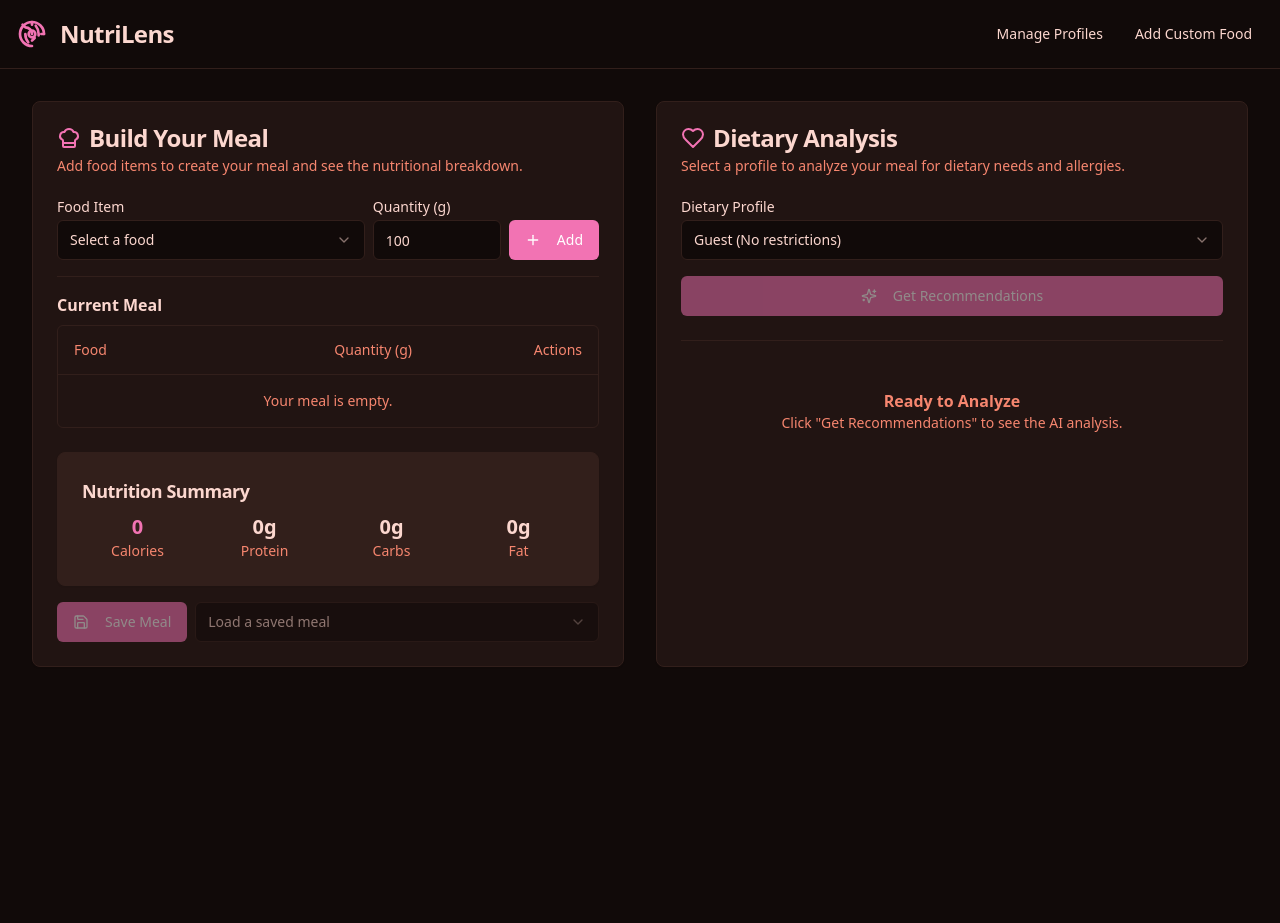
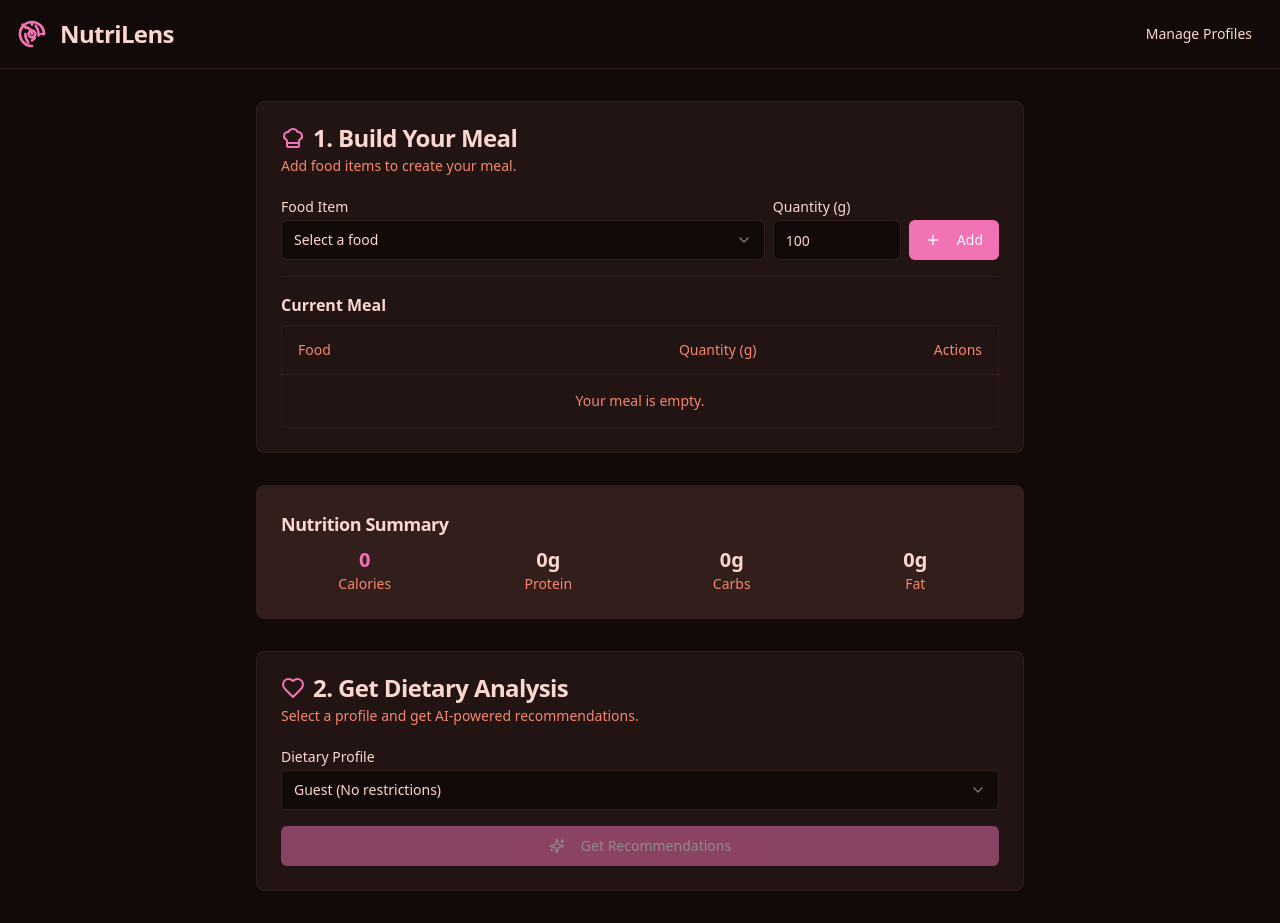
Before and after one commit to websitecreatorRodan/nutrilens, a Next.js app: page / in a window 1280 px wide. Before the commit the page ends 800 px from the top, so only its background shows below. Built offline with nearby package versions, Linux system fonts and the light colour scheme; what @genkit-ai/googleai, genkit would draw is missing.

Commit message:
not all this shit just make it simple man

```diff
--- a/src/components/nutrilens-app.tsx
+++ b/src/components/nutrilens-app.tsx
@@ -24,7 +24,6 @@ export function NutriLensApp() {
 
   const [foodData, setFoodData] = useLocalStorage<FoodItem[]>('nutrilens-food-data', FOOD_DATABASE);
   const [profiles, setProfiles] = useLocalStorage<DietaryProfile[]>('nutrilens-profiles', DEFAULT_PROFILES);
-  const [savedMeals, setSavedMeals] = useLocalStorage<SavedMeal[]>('nutrilens-saved-meals', []);
 
   const [currentMeal, setCurrentMeal] = useState<MealItem[]>([]);
   const [selectedFoodId, setSelectedFoodId] = useState<string>('');
@@ -37,11 +36,7 @@ export function NutriLensApp() {
 
   // Dialog states
   const [isProfileManagerOpen, setProfileManagerOpen] = useState(false);
-  const [isCustomFoodOpen, setCustomFoodOpen] = useState(false);
-  const [isSaveMealOpen, setSaveMealOpen] = useState(false);
   const [editingProfile, setEditingProfile] = useState<Partial<DietaryProfile> | null>(null);
-  const [newCustomFood, setNewCustomFood] = useState({ name: '', ingredients: '', calories: '0', protein: '0', carbs: '0', fat: '0' });
-  const [newMealName, setNewMealName] = useState('');
 
   const selectedProfile = useMemo(() => profiles.find(p => p.id === selectedProfileId), [profiles, selectedProfileId]);
 
@@ -149,59 +144,6 @@ export function NutriLensApp() {
     setProfileManagerOpen(false);
   };
 
-  const handleAddCustomFood = () => {
-    const { name, ingredients, calories, protein, carbs, fat } = newCustomFood;
-    if (!name || !ingredients) {
-      toast({ title: "Error", description: "Food name and ingredients are required.", variant: "destructive" });
-      return;
-    }
-    const newFood: FoodItem = {
-      id: new Date().toISOString(),
-      name,
-      ingredients,
-      nutrition: {
-        calories: parseFloat(calories) || 0,
-        protein: parseFloat(protein) || 0,
-        carbs: parseFloat(carbs) || 0,
-        fat: parseFloat(fat) || 0,
-      }
-    };
-    setFoodData([...foodData, newFood]);
-    toast({ title: "Custom Food Added", description: `"${name}" has been added to your food list.` });
-    setCustomFoodOpen(false);
-    setNewCustomFood({ name: '', ingredients: '', calories: '0', protein: '0', carbs: '0', fat: '0' });
-  };
-
-  const handleSaveMeal = () => {
-    if (!newMealName) {
-      toast({ title: "Error", description: "Please enter a name for your meal.", variant: "destructive" });
-      return;
-    }
-    const newMeal: SavedMeal = {
-      id: new Date().toISOString(),
-      name: newMealName,
-      items: currentMeal
-    };
-    setSavedMeals([...savedMeals, newMeal]);
-    toast({ title: "Meal Saved", description: `Meal "${newMealName}" has been saved.` });
-    setNewMealName('');
-    setSaveMealOpen(false);
-  };
-
-  const handleLoadMeal = (mealId: string) => {
-    const meal = savedMeals.find(m => m.id === mealId);
-    if (meal) {
-      setCurrentMeal(meal.items);
-      setRecommendations(null);
-      toast({ title: "Meal Loaded", description: `"${meal.name}" has been loaded.` });
-    }
-  };
-
-  const handleDeleteMeal = (mealId: string) => {
-    setSavedMeals(savedMeals.filter(m => m.id !== mealId));
-    toast({ title: "Meal Deleted" });
-  };
-
   useEffect(() => {
     if(!selectedProfileId && profiles.length > 0) {
       setSelectedProfileId(profiles[0].id)
@@ -215,20 +157,15 @@ export function NutriLensApp() {
           <NutriLensLogo className="h-8 w-8 text-primary" />
           <h1 className="text-2xl font-bold tracking-tight text-foreground">NutriLens</h1>
         </div>
-        <div className="flex items-center gap-2">
         <Button variant="ghost" size="sm" onClick={() => setProfileManagerOpen(true)}>Manage Profiles</Button>
-            <Button variant="ghost" size="sm" onClick={() => setCustomFoodOpen(true)}>Add Custom Food</Button>
-        </div>
       </header>
 
       <main className="flex-1 p-4 md:p-6 lg:p-8">
-        <div className="grid gap-8 lg:grid-cols-2">
-          {/* Left Column: Meal Builder */}
-          <div className="flex flex-col gap-8">
-            <Card className="flex-grow">
+        <div className="max-w-3xl mx-auto flex flex-col gap-8">
+            <Card>
               <CardHeader>
-                <CardTitle className="flex items-center gap-2"><ChefHat className="text-primary"/>Build Your Meal</CardTitle>
-                <CardDescription>Add food items to create your meal and see the nutritional breakdown.</CardDescription>
+                <CardTitle className="flex items-center gap-2"><ChefHat className="text-primary"/>1. Build Your Meal</CardTitle>
+                <CardDescription>Add food items to create your meal.</CardDescription>
               </CardHeader>
               <CardContent className="flex flex-col gap-4">
                 <div className="flex flex-col sm:flex-row items-end gap-2">
@@ -281,7 +218,8 @@ export function NutriLensApp() {
                 </div>
 
               </CardContent>
-              <CardFooter className="flex-col items-start gap-4">
+            </Card>
+
             <Card className="w-full bg-secondary">
                 <CardHeader className="pb-2">
                     <CardTitle className="text-lg">Nutrition Summary</CardTitle>
@@ -296,32 +234,10 @@ export function NutriLensApp() {
                 </CardContent>
             </Card>
 
-                  <div className="flex flex-col sm:flex-row gap-2 w-full">
-                    <Button onClick={() => setSaveMealOpen(true)} disabled={currentMeal.length === 0} className="w-full sm:w-auto"><Save className="mr-2 h-4 w-4"/>Save Meal</Button>
-                    <Select onValueChange={handleLoadMeal} disabled={savedMeals.length === 0}>
-                      <SelectTrigger className="w-full sm:flex-1"><SelectValue placeholder="Load a saved meal" /></SelectTrigger>
-                      <SelectContent>
-                        {savedMeals.map(meal => (
-                          <div key={meal.id} className="flex items-center pr-2">
-                            <SelectItem value={meal.id} className="flex-1">{meal.name}</SelectItem>
-                            <Button variant="ghost" size="icon" className="h-7 w-7" onClick={(e) => { e.stopPropagation(); handleDeleteMeal(meal.id); }}>
-                              <X className="h-4 w-4 text-muted-foreground" />
-                            </Button>
-                          </div>
-                        ))}
-                      </SelectContent>
-                    </Select>
-                  </div>
-              </CardFooter>
-            </Card>
-          </div>
-
-          {/* Right Column: Dietary Analysis */}
-          <div className="flex flex-col gap-8">
-            <Card className="flex-grow">
+            <Card>
               <CardHeader>
-                <CardTitle className="flex items-center gap-2"><Heart className="text-primary"/>Dietary Analysis</CardTitle>
-                <CardDescription>Select a profile to analyze your meal for dietary needs and allergies.</CardDescription>
+                <CardTitle className="flex items-center gap-2"><Heart className="text-primary"/>2. Get Dietary Analysis</CardTitle>
+                <CardDescription>Select a profile and get AI-powered recommendations.</CardDescription>
               </CardHeader>
               <CardContent className="flex flex-col gap-4">
                 <div className="grid gap-1.5">
@@ -338,6 +254,7 @@ export function NutriLensApp() {
                   Get Recommendations
                 </Button>
               </CardContent>
+              { (isLoading || recommendations) &&
                 <CardContent>
                     <Separator className="mb-4" />
                     <div className="space-y-4">
@@ -371,16 +288,10 @@ export function NutriLensApp() {
                         ))}
                       </div>
                     )}
-                  {!isLoading && !recommendations && (
-                    <div className="flex flex-col items-center justify-center text-center text-muted-foreground p-8">
-                       <p className="font-semibold">Ready to Analyze</p>
-                       <p className="text-sm">Click "Get Recommendations" to see the AI analysis.</p>
-                    </div>
-                  )}
                     </div>
                 </CardContent>
+              }
             </Card>
-          </div>
         </div>
       </main>
 
@@ -425,33 +336,6 @@ export function NutriLensApp() {
           </DialogFooter>
         </DialogContent>
       </Dialog>
-
-      {/* Custom Food Dialog */}
-      <Dialog open={isCustomFoodOpen} onOpenChange={setCustomFoodOpen}>
-        <DialogContent>
-            <DialogHeader><DialogTitle>Add Custom Food</DialogTitle><DialogDescription>Add your own food item to the database. Nutrition values should be per 100g.</DialogDescription></DialogHeader>
-            <div className="grid gap-4 py-4">
-                <div className="grid gap-2"><Label htmlFor="cf-name">Food Name</Label><Input id="cf-name" value={newCustomFood.name} onChange={e => setNewCustomFood({...newCustomFood, name: e.target.value})} /></div>
-                <div className="grid gap-2"><Label htmlFor="cf-ing">Ingredients (comma separated)</Label><Input id="cf-ing" value={newCustomFood.ingredients} onChange={e => setNewCustomFood({...newCustomFood, ingredients: e.target.value})} /></div>
-                <div className="grid grid-cols-2 gap-4">
-                    <div className="grid gap-2"><Label htmlFor="cf-cal">Calories</Label><Input id="cf-cal" type="number" value={newCustomFood.calories} onChange={e => setNewCustomFood({...newCustomFood, calories: e.target.value})} /></div>
-                    <div className="grid gap-2"><Label htmlFor="cf-pro">Protein (g)</Label><Input id="cf-pro" type="number" value={newCustomFood.protein} onChange={e => setNewCustomFood({...newCustomFood, protein: e.target.value})} /></div>
-                    <div className="grid gap-2"><Label htmlFor="cf-car">Carbs (g)</Label><Input id="cf-car" type="number" value={newCustomFood.carbs} onChange={e => setNewCustomFood({...newCustomFood, carbs: e.target.value})} /></div>
-                    <div className="grid gap-2"><Label htmlFor="cf-fat">Fat (g)</Label><Input id="cf-fat" type="number" value={newCustomFood.fat} onChange={e => setNewCustomFood({...newCustomFood, fat: e.target.value})} /></div>
-                </div>
-            </div>
-            <DialogFooter><Button onClick={handleAddCustomFood}>Save Food</Button></DialogFooter>
-        </DialogContent>
-      </Dialog>
-
-      {/* Save Meal Dialog */}
-      <Dialog open={isSaveMealOpen} onOpenChange={setSaveMealOpen}>
-        <DialogContent>
-            <DialogHeader><DialogTitle>Save Meal</DialogTitle><DialogDescription>Give your current meal a name to save it for later.</DialogDescription></DialogHeader>
-            <div className="grid gap-2 py-4"><Label htmlFor="meal-name">Meal Name</Label><Input id="meal-name" value={newMealName} onChange={e => setNewMealName(e.target.value)} /></div>
-            <DialogFooter><Button onClick={handleSaveMeal}>Save Meal</Button></DialogFooter>
-        </DialogContent>
-      </Dialog>
     </div>
   );
 }
```
Lines whose indentation alone changed are shown as unchanged.
